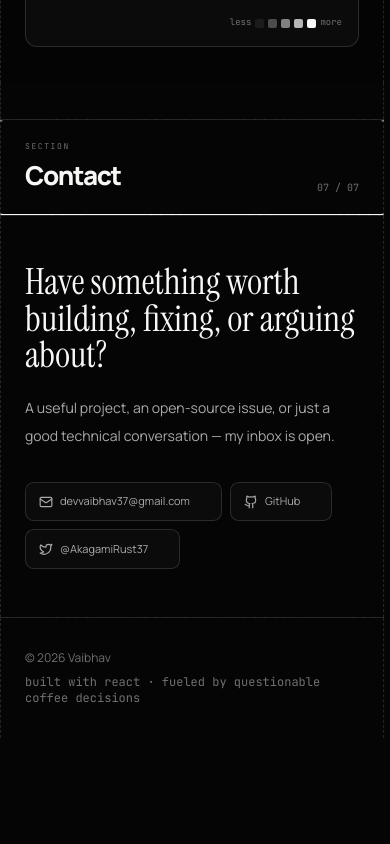
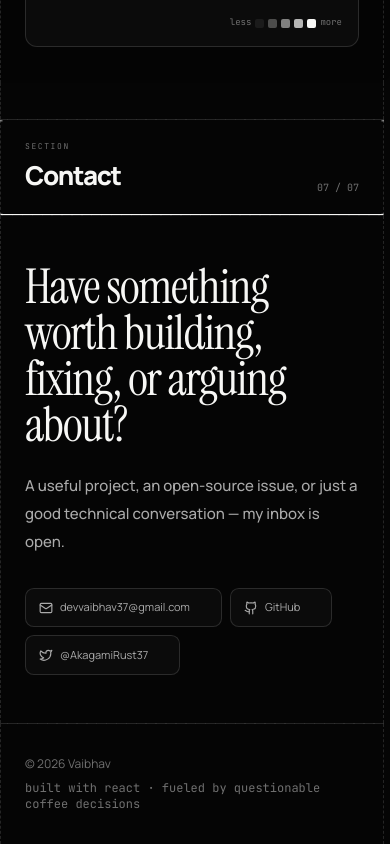
Before and after one commit to Vaibh37/devvaibhav37-links, a React (Vite) app: page / in a window 390 px wide. Shown: the part 7165-8009 px from the top of the page. Before the commit the page ends 7903 px from the top, so only its background shows below. Built offline with nearby package versions, Linux system fonts and the light colour scheme; no server answers.

Commit message:
design: strengthen contact closing statement

```diff
--- a/src/sections/Contact.tsx
+++ b/src/sections/Contact.tsx
@@ -16,13 +16,13 @@ export function Contact() {
       <Shell>
         <div className="px-6 py-12 sm:px-8 sm:py-16">
           <Reveal y={22}>
-            <p className="max-w-2xl font-serif text-4xl leading-[1.02] sm:text-6xl">
+            <p className="max-w-3xl font-serif text-5xl leading-[.96] tracking-[-.025em] sm:text-7xl">
               Have something worth building, fixing, or arguing about?
             </p>
           </Reveal>
 
           <Reveal delay={0.08} y={16}>
-            <p className="mt-5 max-w-xl text-sm leading-7 text-[var(--muted)]">
+            <p className="mt-6 max-w-xl text-[15px] font-medium leading-7 text-[var(--muted)]">
               A useful project, an open-source issue, or just a good technical conversation — my inbox is open.
             </p>
           </Reveal>
```
